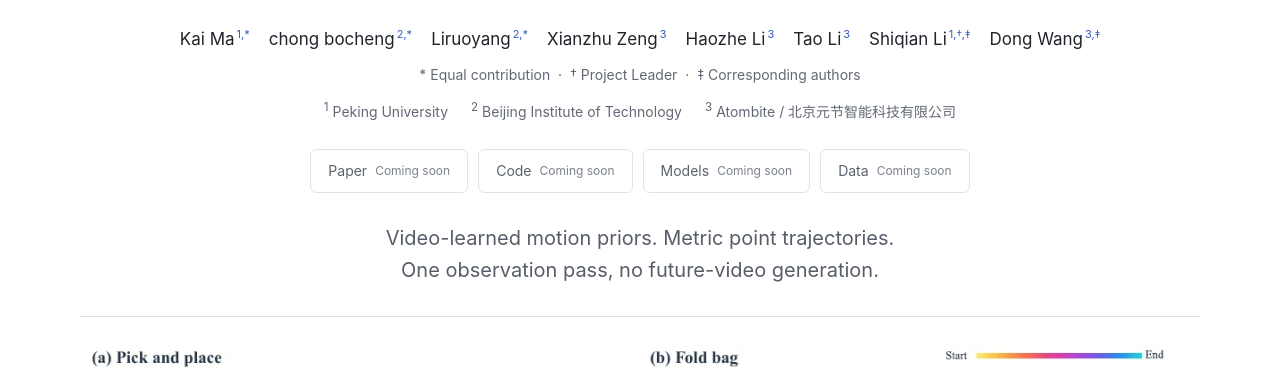
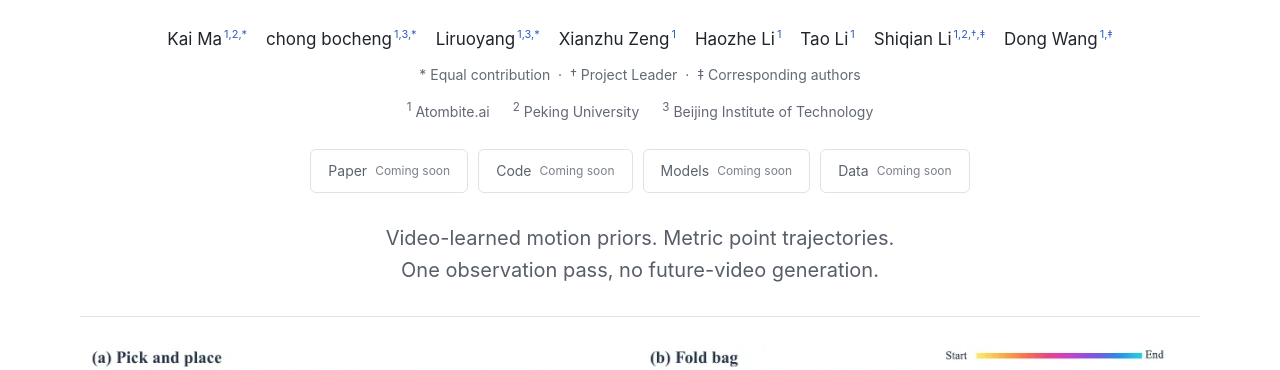
Before and after one commit to Berumotto-mk/atomwpm, a plain HTML site: page dist/index.html in a window 1280 px wide. Shown: the part 385-755 px from the top of the page. Drawn offline with Linux system fonts and the light colour scheme.

Commit message:
Set Atombite.ai as the first and shared affiliation

```diff
--- a/dist/index.html
+++ b/dist/index.html
@@ -20,9 +20,9 @@
   <p class="eyebrow">A world point model for manipulation</p>
   <h1>Atom<span>WPM</span></h1>
   <h2 class="subtitle">Fast 4D Prediction from<br class="desktop-break"> Pretrained Video Representations</h2>
-  <div class="authors" aria-label="Authors"><span>Kai Ma<sup>1,*</sup></span><span>chong bocheng<sup>2,*</sup></span><span>Liruoyang<sup>2,*</sup></span><span>Xianzhu Zeng<sup>3</sup></span><span>Haozhe Li<sup>3</sup></span><span>Tao Li<sup>3</sup></span><span>Shiqian Li<sup>1,†,‡</sup></span><span>Dong Wang<sup>3,‡</sup></span></div>
+  <div class="authors" aria-label="Authors"><span>Kai Ma<sup>1,2,*</sup></span><span>chong bocheng<sup>1,3,*</sup></span><span>Liruoyang<sup>1,3,*</sup></span><span>Xianzhu Zeng<sup>1</sup></span><span>Haozhe Li<sup>1</sup></span><span>Tao Li<sup>1</sup></span><span>Shiqian Li<sup>1,2,†,‡</sup></span><span>Dong Wang<sup>1,‡</sup></span></div>
   <p class="author-notes" style="font-size:14px;color:var(--muted);margin:8px 0 12px"><span>* Equal contribution</span> &nbsp;·&nbsp; <span>† Project Leader</span> &nbsp;·&nbsp; <span>‡ Corresponding authors</span></p>
-  <div class="affiliations"><span><sup>1</sup> Peking University</span><span><sup>2</sup> Beijing Institute of Technology</span><span><sup>3</sup> Atombite / 北京元节智能科技有限公司</span></div>
+  <div class="affiliations"><span><sup>1</sup> Atombite.ai</span><span><sup>2</sup> Peking University</span><span><sup>3</sup> Beijing Institute of Technology</span></div>
   <div class="resource-buttons" id="hero-resources"></div>
   <p class="hero-summary">Video-learned motion priors. Metric point trajectories.<br>One observation pass, no future-video generation.</p>
   <figure class="hero-figure"><div id="hero-media"><img src="assets/hero.webp" width="1254" height="224" alt="Real-world pick-and-place and paper-bag folding examples with input observations, ground-truth trajectories and AtomWPM predictions."></div><figcaption>From a short RGB history and language to future 3D motion.<span class="figure-note">Selected static results from the paper · video coming soon</span></figcaption></figure>
```
